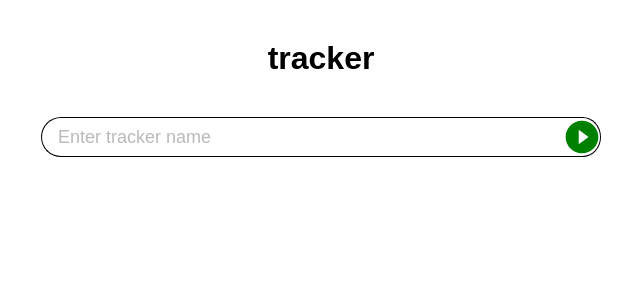
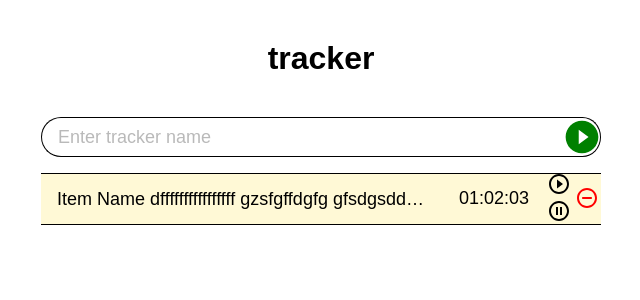
Before and after one commit to anton-ua/NimbleTest, a React (Create React App) app: page / in a window 1280 px wide. Shown: the top 300 px of the page, without its empty margins (319-959 px from the left). Built offline with nearby package versions, Linux system fonts and the light colour scheme.

Commit message:
add Tracker List component

```diff
--- a/src/App.js
+++ b/src/App.js
@@ -1,6 +1,7 @@
 import Header from "./Components/Header/Header";
 import styles from "./App.module.css";
 import InputForm from "./Components/InputForm/InputForm";
+import TrackerList from "./Components/TrackerList/TrackerList";
 
 const App = () => {
   return (
@@ -14,6 +15,9 @@ const App = () => {
         <div className={styles.container}>
           <InputForm />
         </div>
+        <div className={styles.container}>
+          <TrackerList />
+        </div>
       </body>
     </div>
   );
--- a/src/Components/InputForm/InputForm.module.css
+++ b/src/Components/InputForm/InputForm.module.css
@@ -7,6 +7,7 @@
 .input,
 .button {
   border: 1px solid #000;
+  outline: none;
 }
 
 .input {
@@ -15,7 +16,6 @@
   border-right: none;
   border-top-left-radius: 20px;
   border-bottom-left-radius: 20px;
-  outline: none;
   width: 100%;
 }
 
@@ -32,11 +32,6 @@
   background-color: inherit;
 }
 
-.input:focus,
-.button:focus {
-  outline: none;
-}
-
 .buttonSvg {
   height: 38px;
   width: 36px;
--- /dev/null
+++ b/src/Components/TrackerItem/TrackerItem.js
@@ -0,0 +1,48 @@
+import React from "react";
+import styles from "./TrackerItem.module.css";
+
+const TrackerItem = () => {
+  return (
+    <li className={styles.item}>
+      <div className={styles.name}>
+        Item Name dffffffffffffffff gzsfgffdgfg gfsdgsddgdfg dsdfs
+      </div>
+      <div className={styles.wrap}>
+        <div className={styles.time}>01:02:03</div>
+        <button className={styles.buttonStart}>
+          <svg
+            xmlns='http://www.w3.org/2000/svg'
+            height='24'
+            viewBox='0 0 24 24'
+            width='24'
+          >
+            <path d='M0 0h24v24H0z' fill='none' />
+            <path d='M10 16.5l6-4.5-6-4.5v9zM12 2C6.48 2 2 6.48 2 12s4.48 10 10 10 10-4.48 10-10S17.52 2 12 2zm0 18c-4.41 0-8-3.59-8-8s3.59-8 8-8 8 3.59 8 8-3.59 8-8 8z' />
+          </svg>
+          <svg
+            xmlns='http://www.w3.org/2000/svg'
+            height='24'
+            viewBox='0 0 24 24'
+            width='24'
+          >
+            <path d='M0 0h24v24H0z' fill='none' />
+            <path d='M9 16h2V8H9v8zm3-14C6.48 2 2 6.48 2 12s4.48 10 10 10 10-4.48 10-10S17.52 2 12 2zm0 18c-4.41 0-8-3.59-8-8s3.59-8 8-8 8 3.59 8 8-3.59 8-8 8zm1-4h2V8h-2v8z' />
+          </svg>
+        </button>
+        <button className={styles.buttonDelete}>
+          <svg
+            xmlns='http://www.w3.org/2000/svg'
+            height='24'
+            viewBox='0 0 24 24'
+            width='24'
+          >
+            <path d='M0 0h24v24H0V0z' fill='none' />
+            <path d='M7 12c0 .55.45 1 1 1h8c.55 0 1-.45 1-1s-.45-1-1-1H8c-.55 0-1 .45-1 1zm5-10C6.48 2 2 6.48 2 12s4.48 10 10 10 10-4.48 10-10S17.52 2 12 2zm0 18c-4.41 0-8-3.59-8-8s3.59-8 8-8 8 3.59 8 8-3.59 8-8 8z' />
+          </svg>
+        </button>
+      </div>
+    </li>
+  );
+};
+
+export default TrackerItem;
--- /dev/null
+++ b/src/Components/TrackerItem/TrackerItem.module.css
@@ -0,0 +1,54 @@
+.item {
+  display: flex;
+  justify-content: space-between;
+  align-items: center;
+  height: 50px;
+  width: 100%;
+  list-style: none;
+  border-bottom: 1px solid #000;
+  background-color: #fff9d6;
+}
+
+.item:nth-child(1) {
+  border-top: 1px solid #000;
+}
+
+.name {
+  text-overflow: ellipsis;
+  white-space: nowrap;
+  overflow: hidden;
+}
+
+.name,
+.time {
+  font-family: sans-serif;
+  font-size: 18px;
+  padding: 16px;
+}
+
+.wrap {
+  display: flex;
+  justify-content: center;
+}
+
+.buttonStart,
+.buttonDelete {
+  padding: 0 2px;
+  cursor: pointer;
+  background-color: inherit;
+  border: none;
+}
+
+.buttonStart {
+  outline: none;
+}
+
+.buttonDelete {
+  fill: red;
+  outline-color: red;
+}
+
+.buttonStart:hover,
+.buttonStart:focus {
+  fill: green;
+}
--- /dev/null
+++ b/src/Components/TrackerList/TrackerList.js
@@ -0,0 +1,13 @@
+import React from "react";
+import TrackerItem from "../TrackerItem/TrackerItem";
+import styles from "./TrackerList.module.css";
+
+const TrackerList = () => {
+  return (
+    <ul className={styles.list}>
+      <TrackerItem />
+    </ul>
+  );
+};
+
+export default TrackerList;
--- /dev/null
+++ b/src/Components/TrackerList/TrackerList.module.css
@@ -0,0 +1,3 @@
+.list {
+  padding: 0;
+}
```
Also changed, not shown: 1 other file (tests, documents, lock files or other folders).
